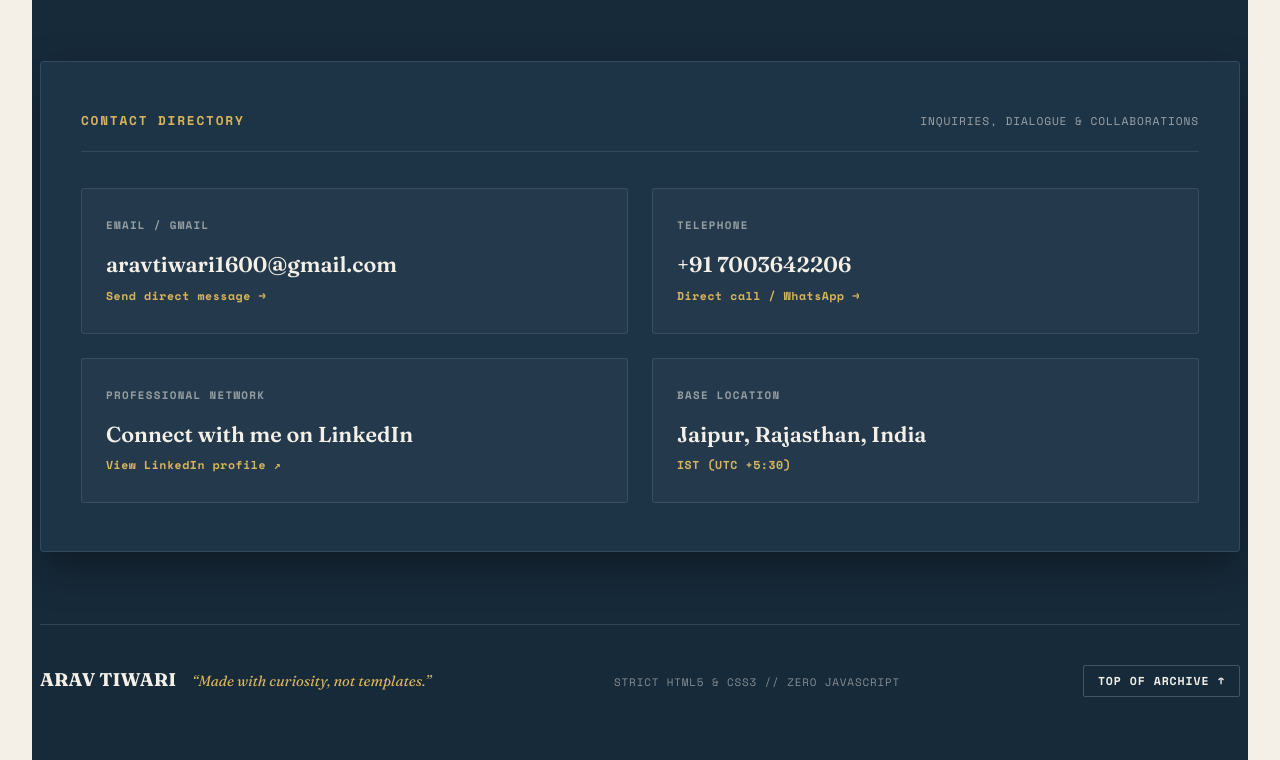
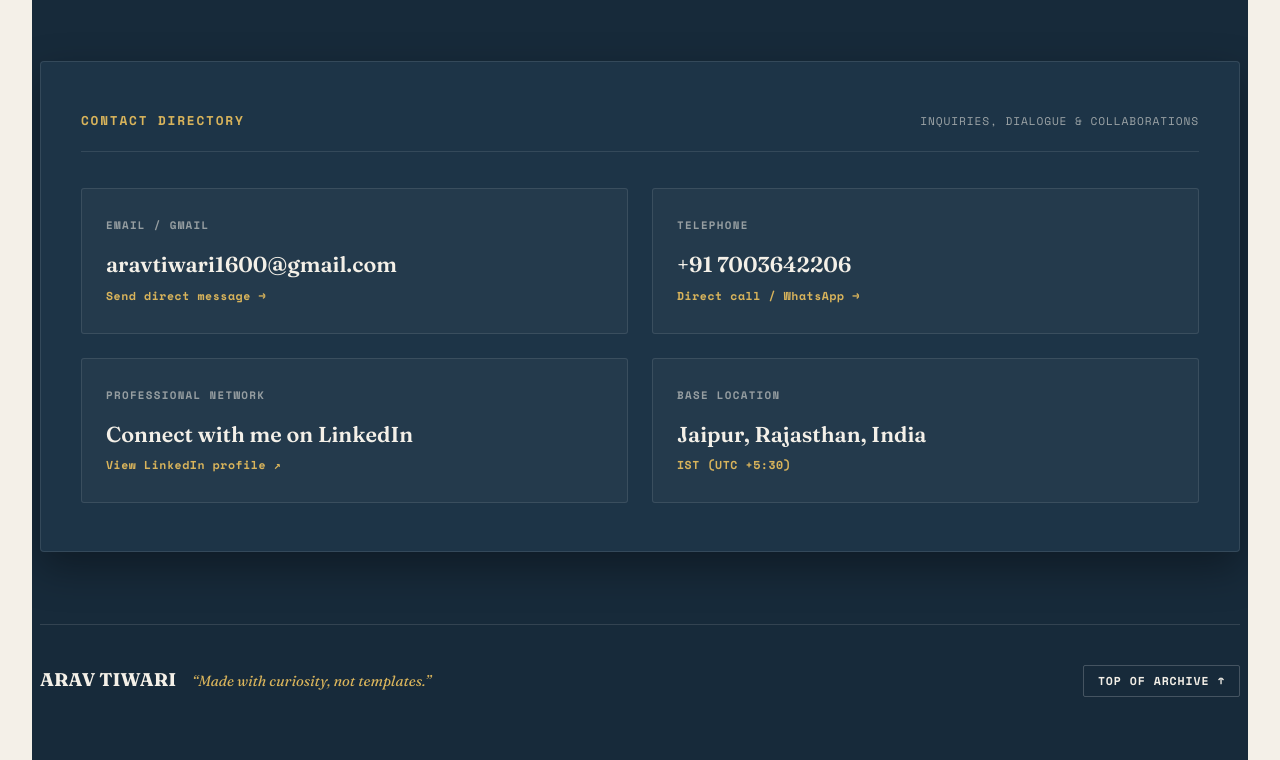
Before and after one commit to araaavhereee/iimb-website-development, a plain HTML site: page index.html in a window 1280 px wide. Shown: the part 8602-9362 px from the top of the page. Drawn offline with nearby package versions, Linux system fonts and the light colour scheme.

Commit message:
Remove 'STRICT HTML5 & CSS3 // ZERO JAVASCRIPT' badge from footer

```diff
--- a/index.html
+++ b/index.html
@@ -941,9 +941,7 @@
             <span class="colophon-author">ARAV TIWARI</span>
             <span class="colophon-creed">“Made with curiosity, not templates.”</span>
           </div>
-          <div class="colophon-center">
-            <span class="colophon-tech">STRICT HTML5 &amp; CSS3 // ZERO JAVASCRIPT</span>
-          </div>
+
           <div class="colophon-right">
             <a href="#top" class="back-to-top">TOP OF ARCHIVE ↑</a>
           </div>
```
